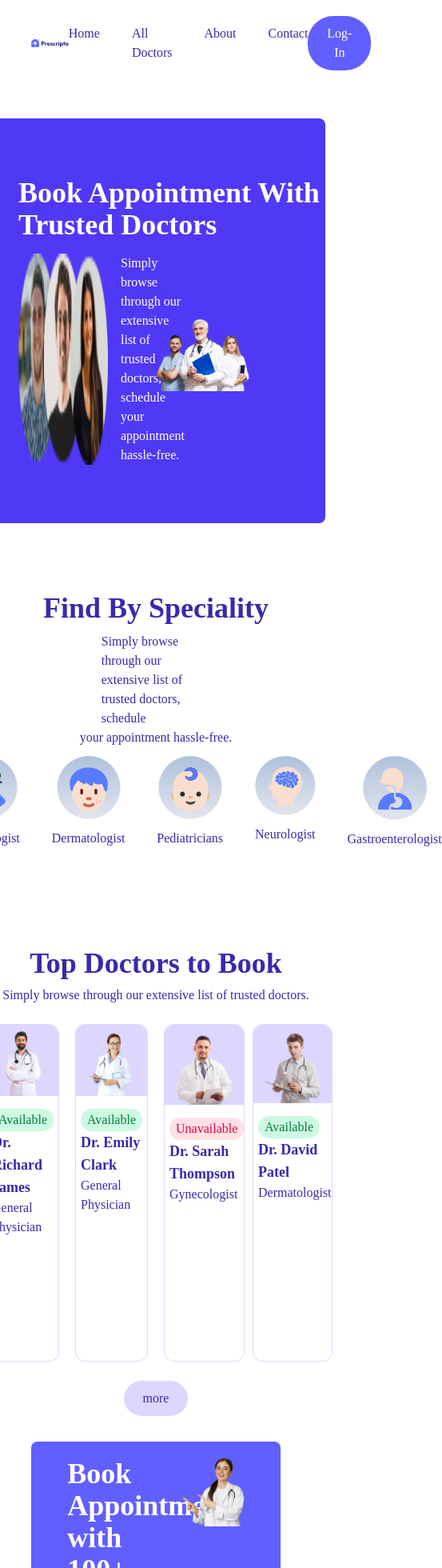
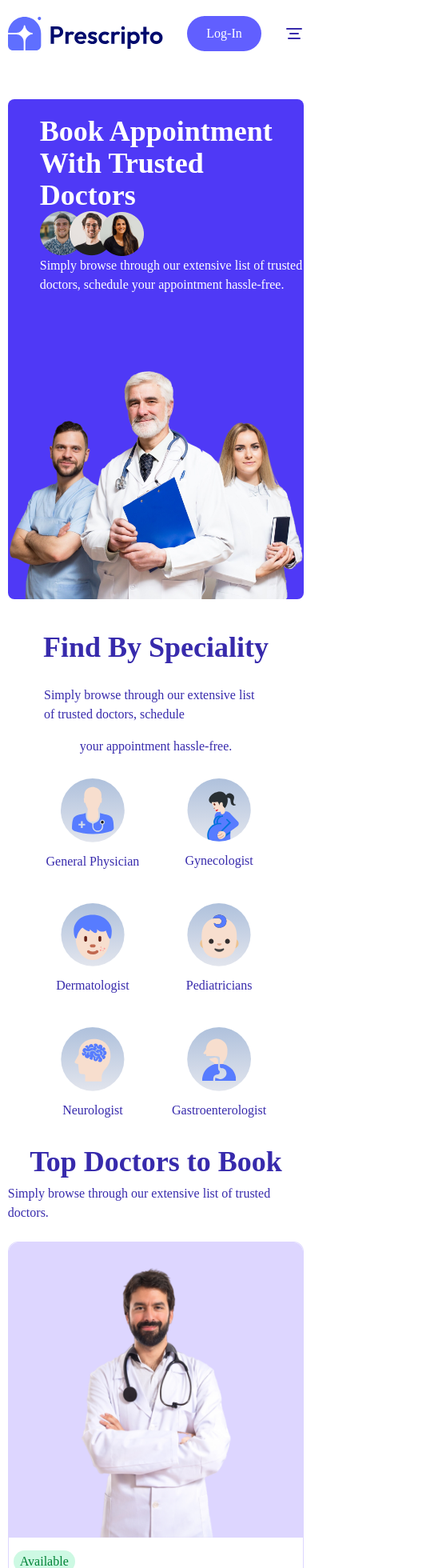
Before and after one commit to abhishekrathour27/Doctor-Appointment, a React (Vite) app: page / in a window 390 px wide. Shown: the top 1960 px of the page at 80% size, 553 px wide, since content can reach past the window. Built offline with nearby package versions, Linux system fonts and the light colour scheme; a web font is replaced by a local one.

Commit message:
make home page responsive

```diff
--- a/src/App.jsx
+++ b/src/App.jsx
@@ -29,9 +29,9 @@ function App() {
       <Routes>
         <Route path='/' element={<Home />} />
         <Route path='/about' element={<About />} />
-        <Route path='/docter' element={<Doctors />} />
-        <Route path='/docter/doctorInfo/:id' element={<DoctorInfo />} />
-        <Route path='/docter/:id' element={<Doctors />} />
+        <Route path='/doctor' element={<Doctors />} />
+        <Route path='/doctor/doctorInfo/:id' element={<DoctorInfo />} />
+        <Route path='/doctor/:id' element={<Doctors />} />
         <Route path='/contact' element={<Contact />} />
         <Route path='/appointment/:id' element={<Appointment booking={booking} setBooking={setBooking} />} />
         <Route path='/login' element={<Login />} />
--- a/src/components/CreateAccount.jsx
+++ b/src/components/CreateAccount.jsx
@@ -4,17 +4,17 @@ import { useNavigate } from 'react-router'
 export default function CreateAccount() {
    const navigate = useNavigate();
     return (
-        <div className='flex bg-indigo-500 text-white w-[80vw] rounded-lg justify-center py-5'>
+        <div className='flex bg-indigo-500 text-white w-[95vw] lg:w-[80vw] rounded-lg justify-center py-5 px-4'>
             {/* Left Side */}
             <div className='flex flex-col justify-center gap-8'>
-                <h1 className='text-4xl font-semibold w-[35vw]'>Book Appointment with 100+ Trusted Doctors</h1>
+                <h1 className=' text-2xl lg:text-4xl font-semibold lg:w-[35vw]'>Book Appointment with 100+ Trusted Doctors</h1>
                 <button onClick={()=> navigate('/sign-up')}
                 className='bg-violet-100 text-indigo-500 py-2.5 px-6 rounded-4xl w-fit cursor-pointer'>Create account</button>
             </div>
 
             {/* Right Side */}
             <div>
-                <img src="/appointment_img.png" alt="" className='w-[20vw]' />
+                <img src="/appointment_img.png" alt="" className='hidden lg:block  w-[20vw]' />
             </div>
         </div>
     )
--- a/src/components/DoctorComp.jsx
+++ b/src/components/DoctorComp.jsx
@@ -10,24 +10,23 @@ export default function DocterComp({ doctorsData=[] , lastIndex=4 ,}) {
 
     return (
         <div>
-            <div className="grid grid-cols-4 gap-5">
+            <div className="grid grid-cols-1 justify-center items-center lg:grid lg:grid-cols-4 gap-5">
                 {doctorsData.slice(0, lastIndex).map((doc) => (
-                    <div onClick={()=> navigate(`/docter/doctorInfo/${doc.id}`)} key={doc.id} className="border border-violet-200 hover:scale-105 group transition-all duration-300 w-fit h-[50vh] rounded-xl">
+                    <div onClick={()=> navigate(`/doctor/doctorInfo/${doc.id}`)} key={doc.id} className="border border-violet-200 hover:scale-105 group transition-all duration-300 h-fit lg:w-fit w-[95vw] lg:h-[55vh]  rounded-xl ">
                         <img
                             src={doc.image}
                             alt={doc.name}
-                            width="230px"
-                            className="bg-violet-200 rounded-t-xl"
+                            width=""
+                            className="bg-violet-200 rounded-t-xl w-fit lg:w-[16vw]"
                         />
-                        <div className="pl-1.5 py-4">
+                        <div className="pl-1.5 py-4 space-y-2">
                             <p className={`flex ${doc.status === 'Available' ? 'bg-green-400/20 text-green-700 px-2 py-0.5 rounded-full w-fit' : ' px-2 py-0.5 rounded-full w-fit bg-rose-400/20 text-rose-600 '} items-center`}>
                                 {/* <DotIcon /> */}
                                 {doc.status}
                             </p>
-                            <h3 className="text-lg font-semibold">{doc.name}</h3>
+                            <h3 className="text-xl lg:text-lg font-semibold">{doc.name}</h3>
                             <p>{doc.specialty}</p>
                             <p className=' hidden group-hover:block text-sm text-indigo-700  max-w-56'>Lorem ipsum dolor, sit amet consectetur adipisicing elit.</p>
-
                         </div>
                     </div>
                 ))}
--- a/src/components/DoctorSec.jsx
+++ b/src/components/DoctorSec.jsx
@@ -6,8 +6,8 @@ import DocterComp from './DoctorComp'
 export default function DocterSec() {
     const [lastIndex, setLastIndex] = useState(4)
     return (
-        <div className='flex flex-col gap-6 min-h-fit py-8 '>
-            <div className='flex flex-col items-center gap-2'>
+        <div className='flex flex-col gap-6 min-h-fit py-8 justify-center items-center '>
+            <div className='flex flex-col items-center gap-2 w-[95vw] lg:w-fit'>
                 <h1 className='text-4xl font-semibold'>Top Doctors to Book</h1>
                 <p>Simply browse through our extensive list of trusted doctors.</p>
             </div>
--- a/src/components/Footer.jsx
+++ b/src/components/Footer.jsx
@@ -2,25 +2,25 @@ import React from 'react'
 
 export default function Footer() {
     return (
-        <div className='flex  justify-center h-[40vh] mt-16 text-indigo-800'>
-            <div className="grid [grid-template-columns:1.8fr_1fr_1fr] w-[80vw] h-[35vh]  gap-20  border-b border-gray-400">
+        <div className='  h-fit py-5  lg:flex  lg:justify-center lg:h-[40vh] mt-16 text-indigo-800'>
+            <div className="grid  lg:grid lg:[grid-template-columns:1.8fr_1fr_1fr] lg:w-[80vw] lg:h-[35vh] ml-6  gap-20  border-b border-gray-400">
                 <div className='space-y-8'>
-                    <img src="/logo.svg" alt="" />
+                    <img src="/logo.svg" alt="" className='w-[40vw] lg:w-fit' />
                     <p>
                         Lorem Ipsum is simply dummy text of the printing and typesetting industry. Lorem Ipsum has
                         been the industry's standard dummy text ever since the 1500s, when an unknown printer took a
                         galley of type and scrambled it to make a type specimen book.
                     </p>
                 </div>
-                <div className='space-y-2 ml-6'>
-                    <h3 className='font-semibold pb-10'>COMPANY</h3>
+                <div className='space-y-2 lg:ml-6'>
+                    <h3 className='font-semibold lg:pb-10'>COMPANY</h3>
                     <p>Home</p>
                     <p>About us</p>
                     <p>Contact us</p>
                     <p>Privacy Policy</p>
                 </div>
-                <div className='space-y-2 ml-6'>
-                    <h3 className='font-semibold pb-10'>GET IN TOUCH</h3>
+                <div className='space-y-2 lg:ml-6'>
+                    <h3 className='font-semibold lg:pb-10'>GET IN TOUCH</h3>
                     <p>+1-212-456-7890</p>
                     <p>abhishek@gmail.com</p>
                 </div>
--- a/src/components/Header.jsx
+++ b/src/components/Header.jsx
@@ -5,12 +5,12 @@ export default function Header() {
     const navigate = useNavigate();
 
     return (
-        <div className='bg-indigo-600 text-white min-h-[60vh] min-w-[80vw] rounded-lg flex items-center mt-5'>
+        <div className='bg-indigo-600 text-white w-[95vw]   lg:min-h-[60vh] lg:w-[80vw] rounded-lg lg:flex lg:items-center mt-5 '>
             {/* {Left Side} */}
-            <div className='flex flex-col gap-4 h-full pl-10 w-1/2'>
-                <h1 className='text-4xl font-semibold w-96'>Book Appointment With Trusted Doctors</h1>
-                <div className='flex w-[40vw] gap-4'>
-                    <img src="/group_profiles.png" alt="group_profile" className='w-28' />
+            <div className='lg:flex lg:flex-col lg:gap-4 h-full pl-10 lg:w-1/2 mt-5'>
+                <h1 className='text-4xl font-semibold lg:w-96'>Book Appointment With Trusted Doctors</h1>
+                <div className='lg:flex lg:w-[40vw] gap-4'>
+                    <img src="/group_profiles.png" alt="group_profile" className='lg:w-28' />
                     <p>Simply browse through our extensive list of trusted doctors,
                         schedule your appointment hassle-free.</p>
                 </div>
@@ -18,7 +18,7 @@ export default function Header() {
             </div>
             {/* Right side */}
             <div className='mt-20'>
-               <img src="/header_img.png" alt="" className='w-[30vw]' />
+               <img src="/header_img.png" alt="" className='lg:w-[30vw]' />
             </div>
         </div>
     )
--- a/src/components/Navbar.jsx
+++ b/src/components/Navbar.jsx
@@ -1,5 +1,5 @@
-import { UserCircle2 } from 'lucide-react';
-import React from 'react'
+import { AlignCenter, X } from 'lucide-react';
+import React, { useState } from 'react'
 import { useNavigate } from 'react-router'
 
 export default function Navbar() {
@@ -11,11 +11,13 @@ export default function Navbar() {
     const name = localStorageData?.userName;
     const firstLetter = name?.charAt(0).toUpperCase();
 
+    const [show, setShow] = useState(false)
+
     return (
         <nav className='flex justify-center'>
-            <div className='flex h-fit py-5 items-center justify-between pb-10 text-indigo-800 w-[80vw] '>
-                <img src="/logo.svg" alt="logo" className='w-[12vw] cursor-pointer' onClick={() => navigate('/')} />
-                <ul className='flex gap-10'>
+            <div className=' flex h-fit py-5 items-center justify-between pb-10 text-indigo-800 lg:w-[80vw] w-[95vw] '>
+                <img src="/logo.svg" alt="logo" className='w-[50vw] lg:w-[12vw] cursor-pointer' onClick={() => navigate('/')} />
+                <ul className='hidden lg:flex gap-10'>
                     <li className='relative inline-block cursor-pointer group hover:text-indigo-600' onClick={() => navigate('/')}>Home
                         <span className="absolute left-0 bottom-0 w-full h-0.5 bg-indigo-500 scale-x-0 transition-transform duration-300 group-hover:scale-x-100"></span>
                     </li>
@@ -31,7 +33,7 @@ export default function Navbar() {
                 </ul>
                 {localStorageData ? (
                     <button onClick={() => navigate('/profile')}
-                        className='bg-indigo-200 text-2xl w-10 h-10  flex items-center justify-center rounded-full cursor-pointer'>{firstLetter}</button>
+                        className='bg-indigo-200 text-2xl w-10 h-10 hidden  lg:flex lg:items-center lg:justify-center rounded-full cursor-pointer'>{firstLetter}</button>
                 ) : (
                     <button
                         onClick={() => navigate('/login')}
@@ -40,7 +42,20 @@ export default function Navbar() {
                         Log-In
                     </button>
                 )}
+                <AlignCenter onClick={() => setShow(true)}
+                    className='block lg:hidden ' />
             </div>
+            {show && <div className='md:hidden fixed top-0  right-0 h-screen w-[70vw] bg-white shadow-lg p-5 pt-10 text-2xl z-50'>
+                <ul className='space-y-4 relative text-blue-600 ' onClick={() => setShow(false)}>
+                    <li className='cursor-pointer' onClick={() => navigate('/')}>Home</li>
+                    <li className='cursor-pointer' onClick={() => navigate('/doctor')}>All Doctor</li>
+                    <li className='cursor-pointer' onClick={() => navigate('/about')}>About</li>
+                    <li className='cursor-pointer' onClick={() => navigate('/contact')}>Contact</li>
+                    <li className='cursor-pointer'></li>
+                    <X className='absolute right-2 top-0 border p-1 cursor-pointer' onClick={() => setShow(false)} />
+                </ul>
+            </div>}
+
         </nav>
     )
 }
--- a/src/components/Speciality.jsx
+++ b/src/components/Speciality.jsx
@@ -5,15 +5,15 @@ import { useNavigate } from 'react-router'
 export default function Speciality() {
     const navigate = useNavigate();
     return (
-        <div className='min-h-[40vh] my-20 w-[80vw] flex flex-col items-center justify-around'>
+        <div className='lg:min-h-[40vh] lg:my-20 lg:w-[80vw] w-[95vw] flex flex-col items-center justify-around mt-10 space-y-7'>
             <h1 className='text-4xl font-semibold'>Find By Speciality</h1>
             <div className='flex flex-col items-center'>
-                <p className='w-[35vw]'>Simply browse through our extensive list of trusted doctors, schedule</p>
-                <span>your appointment hassle-free.</span>
+                <p className='w-70 lg:w-[35vw] '>Simply browse through our extensive list of trusted doctors, schedule</p>
+                <span className='mt-4'>your appointment hassle-free.</span>
             </div>
-            <div className='flex gap-10'>
+            <div className='grid grid-cols-2 lg:grid lg:grid-cols-6 gap-10'>
                 {specialties.map((spec) => (
-                    <div onClick={() => navigate(`/docter/${spec.name}`)} className='flex flex-col items-center gap-3 hover:scale-110 transition-all cursor-pointer duration-200'>
+                    <div onClick={() => navigate(`/doctor/${spec.name}`)} className='flex flex-col items-center gap-3 hover:scale-110 transition-all cursor-pointer duration-200'>
                         <img src={spec.image} alt={spec.name} className='w-20' />
                         <p>{spec.name}</p>
                     </div>
--- a/src/pages/Home.jsx
+++ b/src/pages/Home.jsx
@@ -6,7 +6,7 @@ import CreateAccount from '../components/CreateAccount'
 
 export default function Home() {
   return (
-    <div className='flex flex-col items-center'>
+    <div className='flex flex-col items-center justify-center '>
       <Header/>
       <Speciality/>
       <DocterSec/>
```
